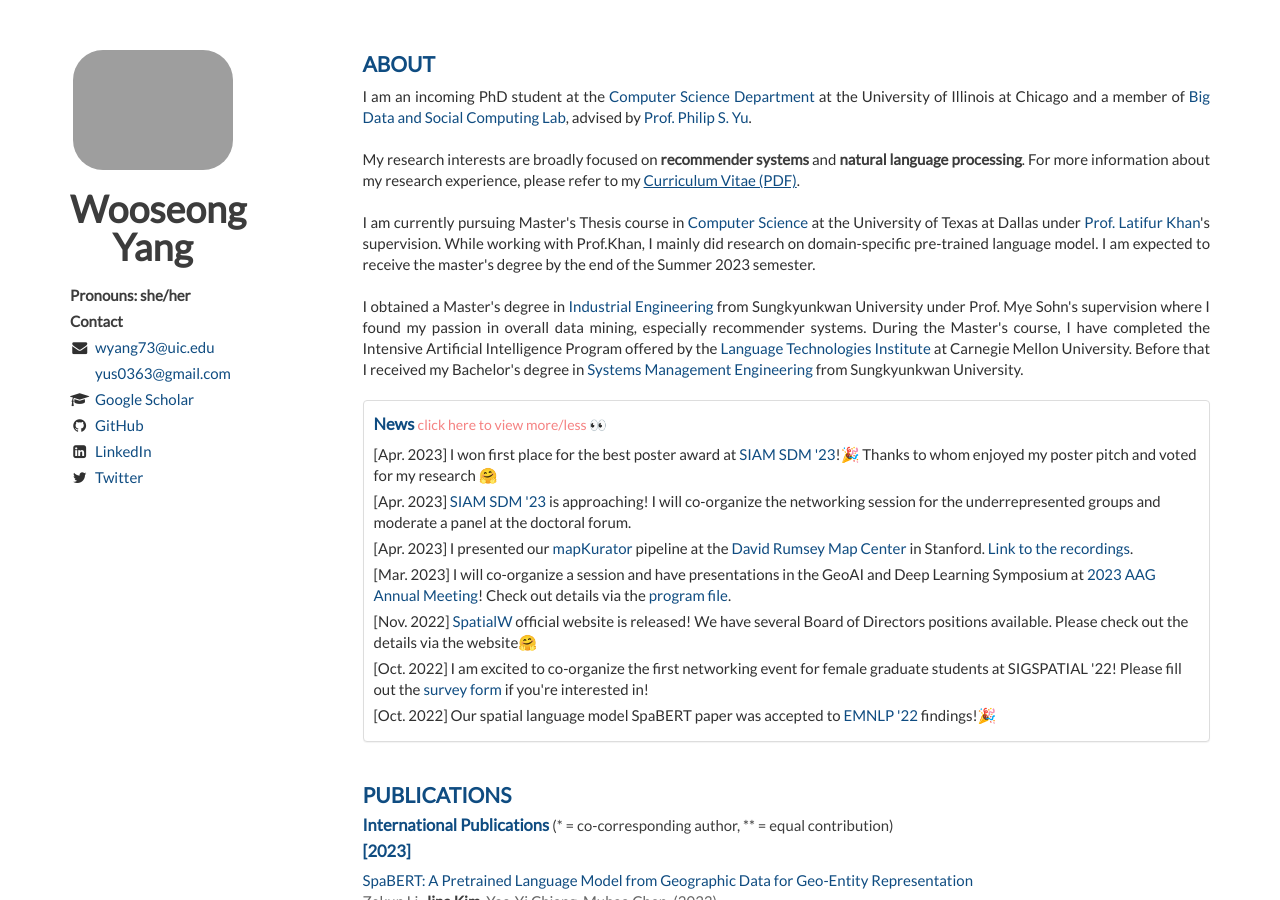
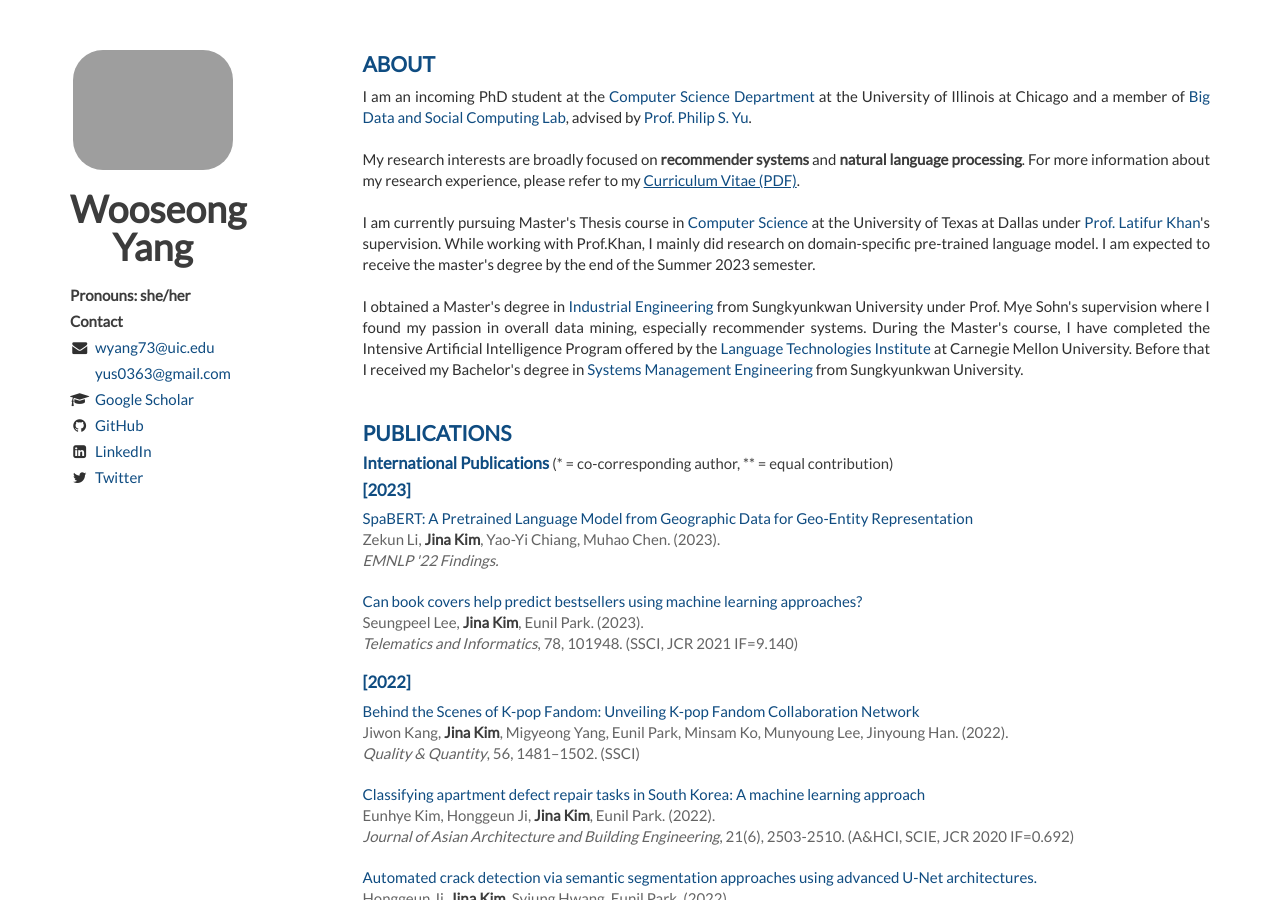
Before and after one commit to WooseongYang/WooseongYang.github.io, a Jekyll site: the page built from index.html, in a window 1280 px wide and 900 px high. Built offline with Jekyll 4.4.1, drawn with Linux system fonts in a browser that asks for light colours; nearby versions of some CDN libraries; the list of posts is cut into pages by our own code.

Commit message:
edit about

```diff
--- a/_includes/about.html
+++ b/_includes/about.html
@@ -18,7 +18,7 @@
         </p>
     </article>
 
-    <div class="panel panel-default">
+    <!-- <div class="panel panel-default">
       <div class="panel-body">
           <h2>News <a type="button" data-toggle="collapse" data-target="#collapseList" aria-expanded="false" aria-controls="collapseList" style="font-size: 85%; color: #F58282;font-weight: normal;">click here to view more/less 👀</a></h2>
         <ul class="list-unstyled">
@@ -49,5 +49,5 @@
             </div>
         </ul>
      </div>
-    </div>
+    </div> -->
 </div>
```
